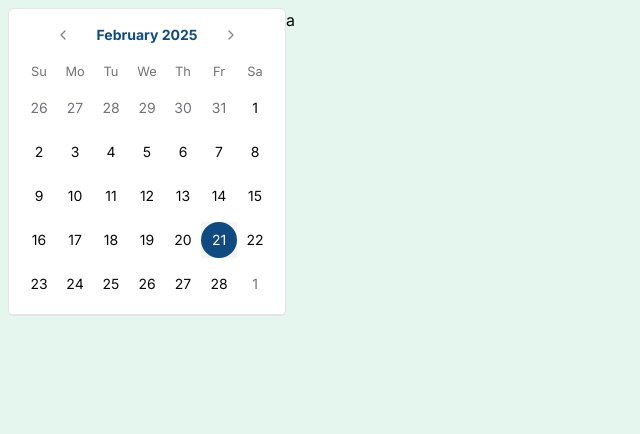
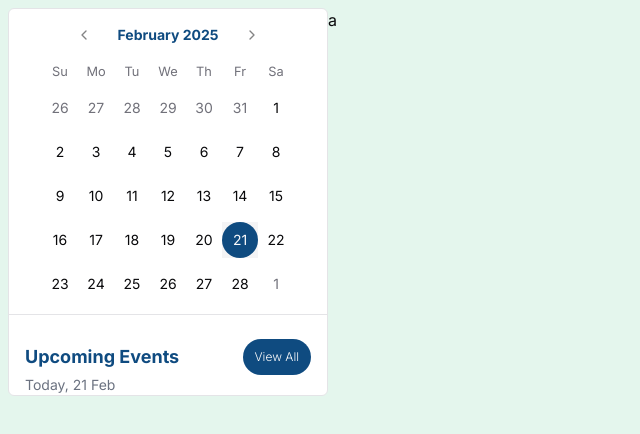
Before and after one commit to duydylan/google-calendar-clone, a Next.js app: page / in a window 1280 px wide. Shown: the top 434 px of the page, without its empty margins (0-640 px from the left). Built offline with nearby package versions, Linux system fonts and the light colour scheme.

Commit message:
implement event header

```diff
--- a/package.json
+++ b/package.json
@@ -14,6 +14,7 @@
     "class-variance-authority": "^0.7.1",
     "clsx": "^2.1.1",
     "date-fns": "^3.6.0",
+    "dayjs": "^1.11.13",
     "lucide-react": "^0.475.0",
     "next": "15.1.7",
     "react": "^19.0.0",
--- a/src/components/app/Calendar/index.tsx
+++ b/src/components/app/Calendar/index.tsx
@@ -6,7 +6,11 @@ import { useState } from "react";
 function SidebarCalendar() {
   const [date, setDate] = useState<Date | undefined>(new Date());
 
-  return <CalendarUI mode="single" selected={date} onSelect={setDate} />;
+  return (
+    <div className="w-fit mx-auto">
+      <CalendarUI className="w-fit" mode="single" selected={date} onSelect={setDate} />
+    </div>
+  );
 }
 
 export default SidebarCalendar;
--- /dev/null
+++ b/src/components/app/Events/components/Header/index.tsx
@@ -0,0 +1,20 @@
+import { Button } from "@/components/ui/button";
+import dayjs from "dayjs";
+
+function EventHeader() {
+  const today = dayjs().format("DD MMM");
+
+  return (
+    <div className="mt-6 px-4">
+      <div className="flex justify-between items-center">
+        <h3 className="text-lg font-bold text-primary">Upcoming Events</h3>
+        <Button className="rounded-xl font-light text-[12px]" size="sm">
+          View All
+        </Button>
+      </div>
+      <div className="text-sm text-gray-500">Today, {today}</div>
+    </div>
+  );
+}
+
+export default EventHeader;
--- /dev/null
+++ b/src/components/app/Events/index.tsx
@@ -0,0 +1,11 @@
+import EventHeader from "./components/Header";
+
+function Events() {
+  return (
+    <div>
+      <EventHeader />
+    </div>
+  );
+}
+
+export default Events;
--- a/src/components/app/Sidebar/index.tsx
+++ b/src/components/app/Sidebar/index.tsx
@@ -1,11 +1,13 @@
 import { Separator } from "@/components/ui/separator";
 import Calendar from "../Calendar";
+import Events from "../Events";
 
 function Sidebar() {
   return (
-    <aside className="rounded-md border bg-white">
+    <aside className="w-[320px] rounded-md border bg-white">
       <Calendar />
       <Separator />
+      <Events />
     </aside>
   );
 }
--- /dev/null
+++ b/src/components/common/Button/index.tsx
@@ -0,0 +1,14 @@
+import { Button as ButtonUI, ButtonProps as ButtonUIProps } from "@/components/ui/button";
+import { PropsWithChildren } from "react";
+
+interface ButtonProps extends ButtonUIProps, PropsWithChildren {}
+
+function Button({ children, ...props }: ButtonProps) {
+  return (
+    <ButtonUI className="rounded-xl" size="sm" {...props}>
+      {children}
+    </ButtonUI>
+  );
+}
+
+export default Button;
--- a/tailwind.config.ts
+++ b/tailwind.config.ts
@@ -55,6 +55,7 @@ export default {
         lightGreen: "hsl(var(--light-green))",
       },
       borderRadius: {
+        xl: "calc(var(--radius) + 22px)",
         lg: "var(--radius)",
         md: "calc(var(--radius) - 2px)",
         sm: "calc(var(--radius) - 4px)",
```
Also changed, not shown: 1 other file (tests, documents, lock files or other folders).
